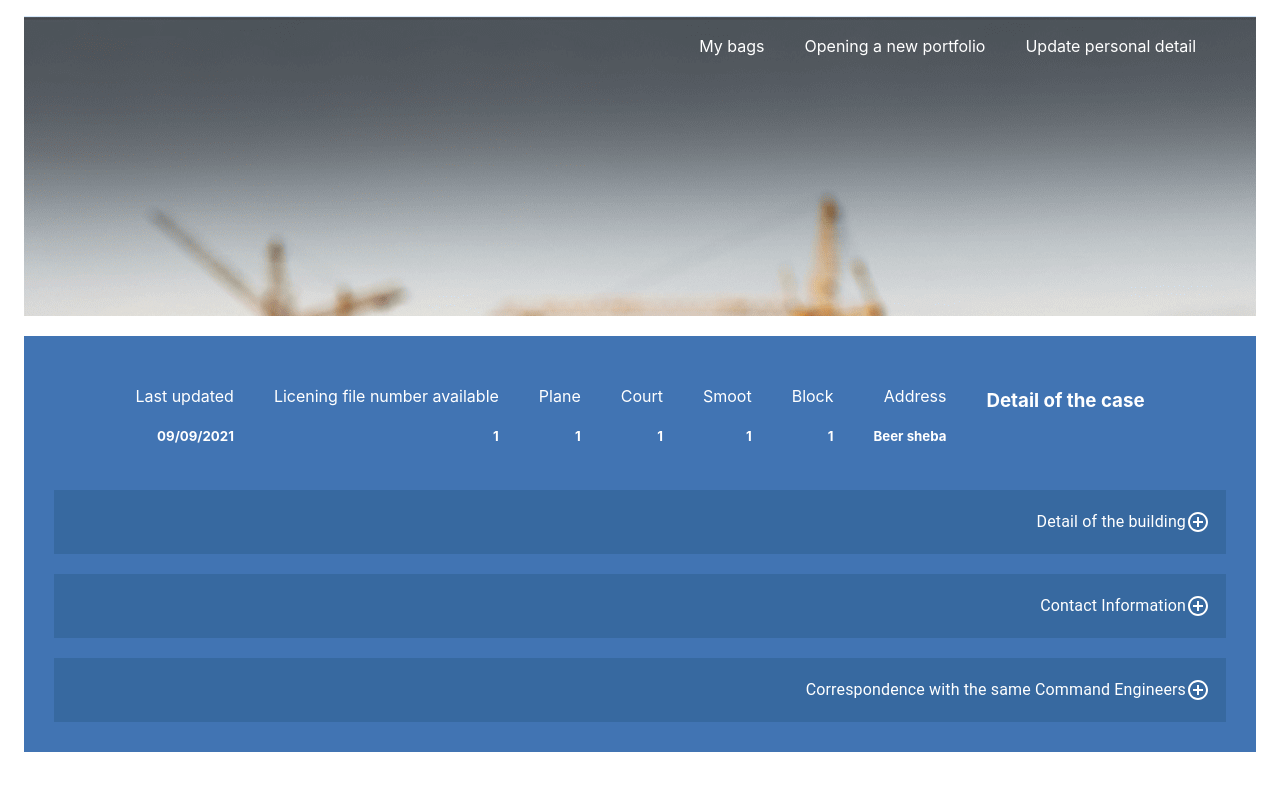
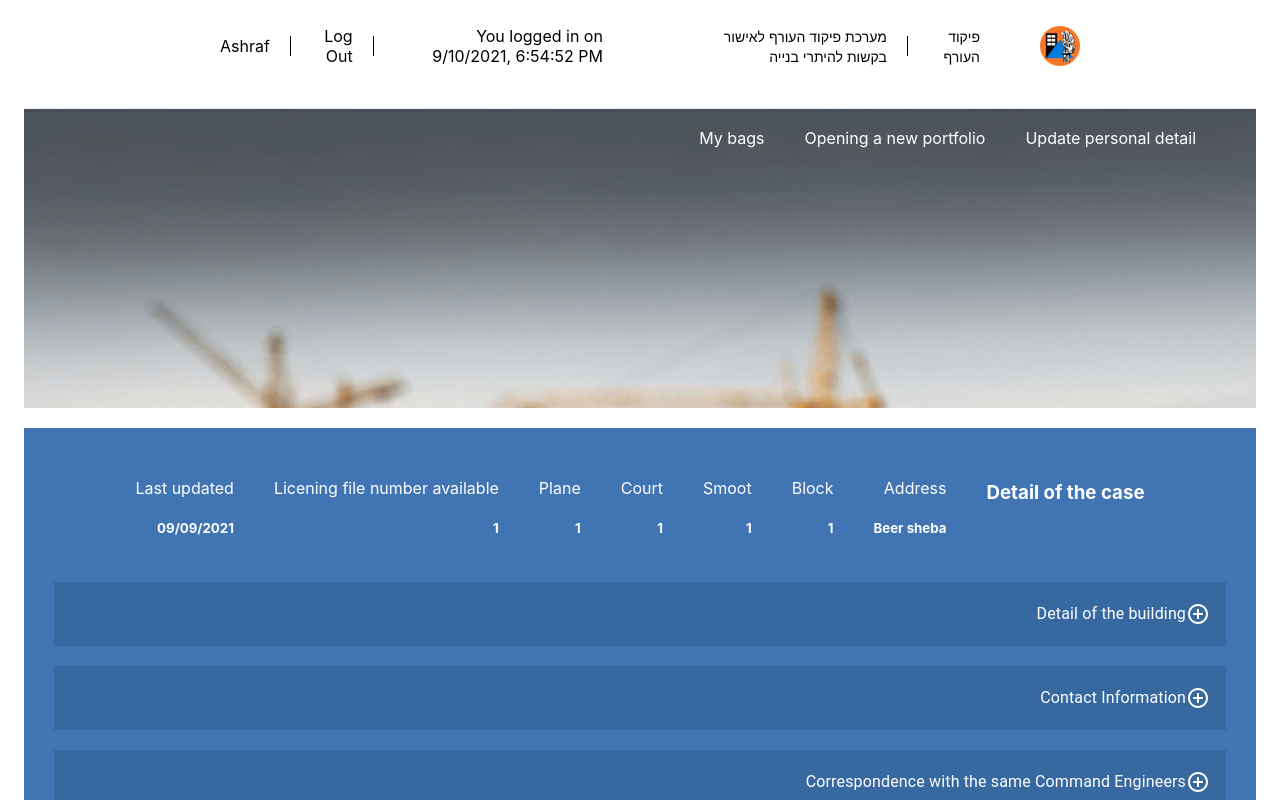
Before and after one commit to ahadnur/tofes4, a React (Create React App) app: page /casedetail in a window 1280 px wide. Shown: the top 800 px of the page. Built offline with nearby package versions, Linux system fonts and the light colour scheme.

Commit message:
all updated except navbar.

```diff
--- a/package.json
+++ b/package.json
@@ -12,6 +12,7 @@
     "@testing-library/jest-dom": "^5.14.1",
     "@testing-library/react": "^11.2.7",
     "@testing-library/user-event": "^12.8.3",
+    "moment": "^2.29.1",
     "react": "^17.0.2",
     "react-dom": "^17.0.2",
     "react-icons": "^4.2.0",
--- a/src/component/CaseDetail/caseDetail.css
+++ b/src/component/CaseDetail/caseDetail.css
@@ -1,3 +1,9 @@
 .case-detail div{
     padding: 20px;
 }
+
+@media screen and (max-width: 768px){
+    .caDeTextArea{
+        width: 440px;
+    }
+}
--- a/src/component/CaseDetail/caseDetail.js
+++ b/src/component/CaseDetail/caseDetail.js
@@ -12,7 +12,7 @@ import SendIcon from '@mui/icons-material/Send';
 import { Box } from '@mui/system';
 import { Bottom } from './Bottom';
 import { Documents } from './Documents';
-import { Footer } from './Footer';
+import DashNav from '../common/DashNav';
 import './caseDetail.css'
 
 export default function CaseDetail() {
@@ -28,6 +28,9 @@ export default function CaseDetail() {
 
   console.log(show)
   return (
+    <>
+      <DashNav />
+
     <Container>
       <Banner />
       <Grid container justifyContent="center" className="case3__form" style={{ marginTop: 20 }}>
@@ -78,7 +81,7 @@ export default function CaseDetail() {
                   <ListItemText style={{ display: 'flex', justifyContent: 'flex-start' }} primary={item.title} />
                 </ListItemButton>
                 <Collapse in={show.id === item.id && show.open ? true : false} timeout="auto" unmountOnExit>
-                  <Grid container spacing={2}>
+                  <Grid container spacing={2} style={{ padding: "20px" }}>
                     {
                       item.itemData.map(subItem => (
                         <Grid item md={4}>
@@ -114,18 +117,19 @@ export default function CaseDetail() {
               <ListItemText style={{ display: 'flex', justifyContent: 'flex-start' }} primary="Correspondence with the same Command Engineers" />
             </ListItemButton>
             <Collapse in={show.id === "c3" && show.open ? true : false} timeout="auto" unmountOnExit>
-              <Grid container spacing={2}>
-                <Grid item >
+              <Grid container spacing={2} style={{padding: '20px'}}>
+                <Grid item className="caDeTextArea">
                   <Typography variant="body2">There the skeleton plan</Typography><br />
                   {/* <textarea style={{ marginBottom: 10 }} rows="4" cols="100"></textarea> */}
                   <Box container>
                     <TextareaAutosize
                       aria-label="minimum height"
                       minRows={4}
-                      style={{ width: 500, background: 'none', padding: 20, border: '1px solid white', color: 'white', outline: 'none' }}
+                      style={{ background: 'none', padding: 20, border: '1px solid white', color: 'white', outline: 'none' }}
+                      cols={40}
                     />
                   </Box>
-                  <Button style={{ marginRight: 10, marginBottom: 20 }} variant="contained">
+                  <Button style={{ margin: "20px 0"}} variant="contained">
                      Send
                   </Button>
                 </Grid>
@@ -136,7 +140,7 @@ export default function CaseDetail() {
                   <Typography variant="subtitle1">09/09/2021</Typography>
                   <Typography variant="body1">Shalav Levy,English</Typography>
                 </Grid>
-                <Grid item xs={12} md={6}>
+                <Grid item xs={10} md={6} >
                   <Typography align="justify" variant="body2">
                     Hello, it is no clear what dcument you uploaded,
                     there is no need for what you uploaded.
@@ -154,7 +158,8 @@ export default function CaseDetail() {
       <Bottom />
       <Documents />
       <Bottom />
-      <Footer />
+      {/* <Footer /> */}
     </Container >
+    </>
   );
 }
--- /dev/null
+++ b/src/component/common/DashNav.js
@@ -0,0 +1,29 @@
+import React from 'react'
+import { NavLink } from 'react-router-dom'
+import './dashNav.css'
+
+const DashNav = () => {
+    return (
+        <nav className="navigation">
+            <div className="right">
+                <img src="images/logo.png" alt="avatarImg" />
+                <ul className="navigation__links">
+                    <li><NavLink to="/register">פיקוד העורף</NavLink></li>
+                    <div className="separator"></div>
+                    <li><NavLink to="/dashboard">מערכת פיקוד העורף לאישור בקשות להיתרי בנייה</NavLink></li>
+                </ul>
+            </div>
+            <div className="left">
+            <ul className="navigation__links">
+                    <li>You logged in on {new Date().toLocaleString()}</li>
+                    <div className="separator"></div>
+                    <li>Log Out</li>
+                    <div className="separator"></div>
+                    <li>Ashraf</li>
+                </ul>
+            </div>
+        </nav>
+    )
+}
+
+export default DashNav
--- /dev/null
+++ b/src/component/common/dashNav.css
@@ -0,0 +1,14 @@
+.navigation,
+.right {
+  display: flex;
+  justify-content: space-between;
+  align-items: center;
+}
+
+.left {
+  display: flex;
+  flex-direction: row-reverse;
+}
+
+@media screen and (max-width: 768px) {
+}
```
Also changed, not shown: 1 other file (tests, documents, lock files or other folders).
